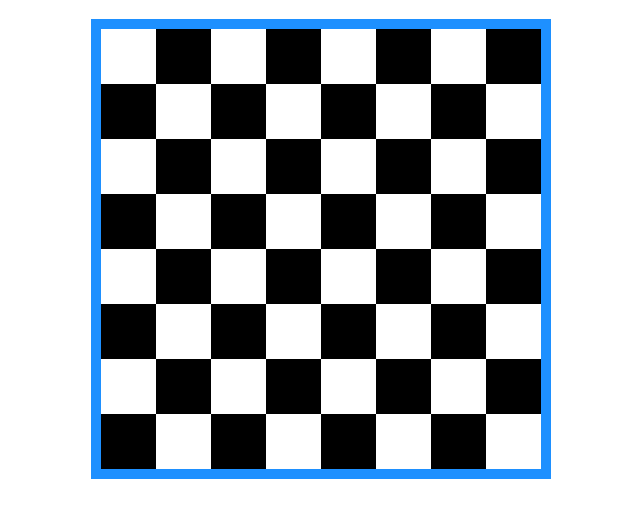
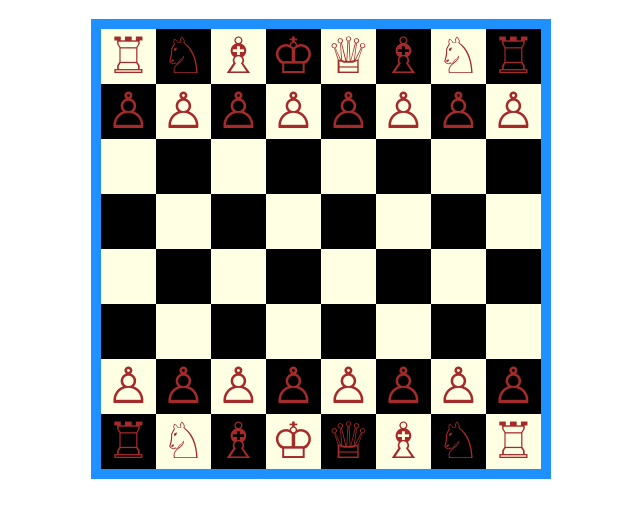
Before and after one commit to MuhammadRizkyRamadhan24/b22-html-1, a plain HTML site: page index.html in a window 1280 px wide. Shown: the part 62-580 px from the top of the page, without its empty margins (319-959 px from the left). Drawn offline with Linux system fonts and the light colour scheme.

Commit message:
update style pseudo

```diff
--- a/style/style.css
+++ b/style/style.css
@@ -16,18 +16,97 @@ h1{
 }
 
 .flex-container > div{
+    background-color: black;
     height: 12.5%;
     width: 12.5%;
+    align-items: center;
+    display: flex;
+    justify-content: center;
 }
 
-.flex-container .black{
-    background-color: black;
+.flex-container > div:nth-child(-2n + 7),
+.flex-container > div:nth-child(9) ~  div:nth-child(-2n + 16),
+.flex-container > div:nth-child(16) ~ div:nth-child(-2n + 23),
+.flex-container > div:nth-child(25) ~ div:nth-child(-2n + 32),
+.flex-container > div:nth-child(32) ~ div:nth-child(-2n + 39),
+.flex-container > div:nth-child(41) ~ div:nth-child(-2n + 48),
+.flex-container > div:nth-child(48) ~ div:nth-child(-2n + 55),
+.flex-container > div:nth-child(56) ~ div:nth-child(-2n + 64)
+{
+  background-color: rgb(255, 255, 228);
 }
 
-.flex-container .white{
-    background-color: white;
+.flex-container > div:nth-child(8) ~ div:nth-child(-1n + 16)::before,
+.flex-container > div:nth-child(48) ~ div:nth-child(-1n + 56)::before {
+
+  content: '\2659';
+  font-size: 50px;
+  display: inline-block;
+  color: brown;
+  position: relative;
 }
 
-.flex-container .white:hover {
-    background-color: aqua;
+.flex-container > div:nth-child(1)::before,
+.flex-container > div:nth-child(8)::before,
+.flex-container > div:nth-child(57)::before,
+.flex-container > div:nth-child(64)::before
+{
+
+  content: '\2656';
+  font-size: 50px;
+  display: inline-block;
+  color: brown;
+  position: relative;
+
 }
+
+.flex-container > div:nth-child(2)::before,
+.flex-container > div:nth-child(7)::before,
+.flex-container > div:nth-child(58)::before,
+.flex-container > div:nth-child(63)::before
+{
+
+  content: '\2658';
+  font-size: 50px;
+  display: inline-block;
+  color: brown;
+  position: relative;
+
+}
+
+.flex-container > div:nth-child(3)::before,
+.flex-container > div:nth-child(6)::before,
+.flex-container > div:nth-child(59)::before,
+.flex-container > div:nth-child(62)::before{
+
+  content: '\2657';
+  font-size: 50px;
+  display: inline-block;
+  color: brown;
+  position: relative;
+
+}
+
+.flex-container > div:nth-child(4)::before,
+.flex-container > div:nth-child(60)::before
+{
+
+  content: '\2654';
+  font-size: 50px;
+  display: inline-block;
+  color: brown;
+  position: relative;
+
+}
+
+.flex-container > div:nth-child(5)::before,
+.flex-container > div:nth-child(61)::before
+{
+
+  content: '\2655';
+  font-size: 50px;
+  display: inline-block;
+  color: brown;
+  position: relative;
+
+}
```
